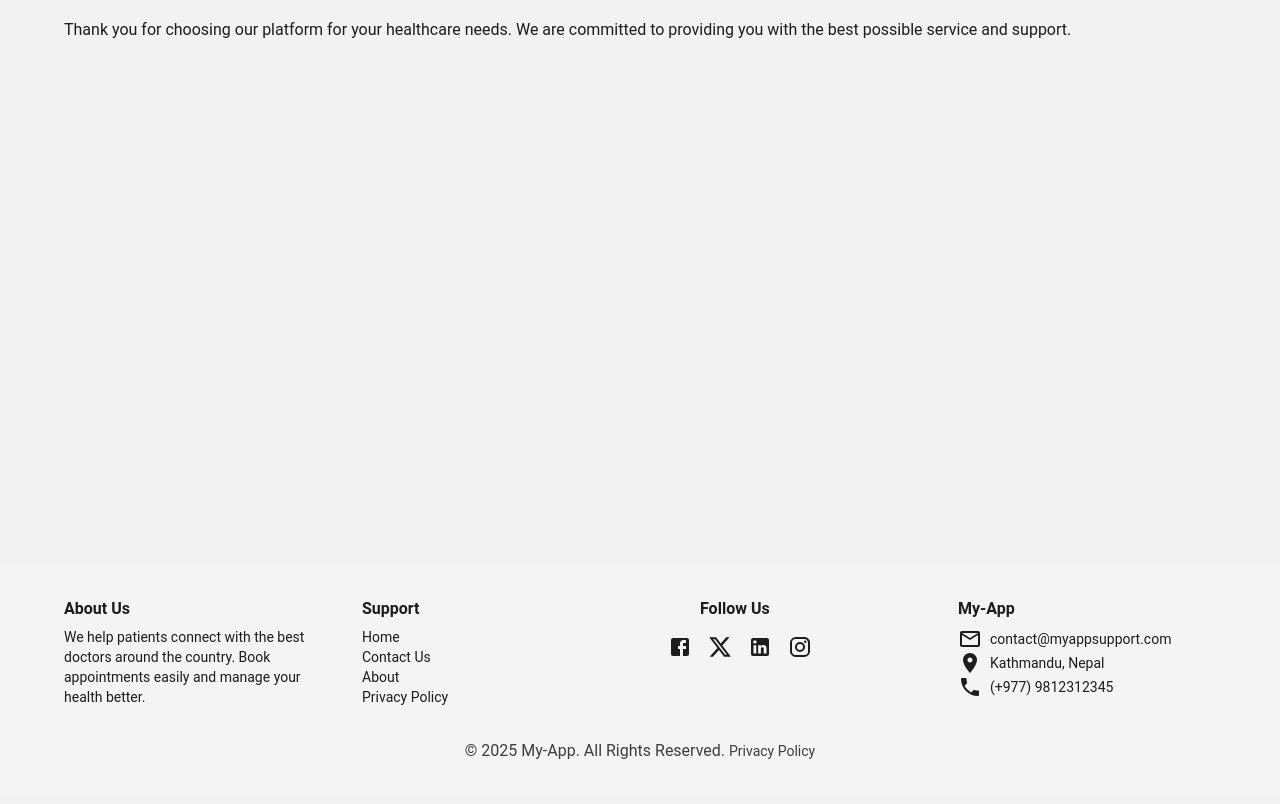
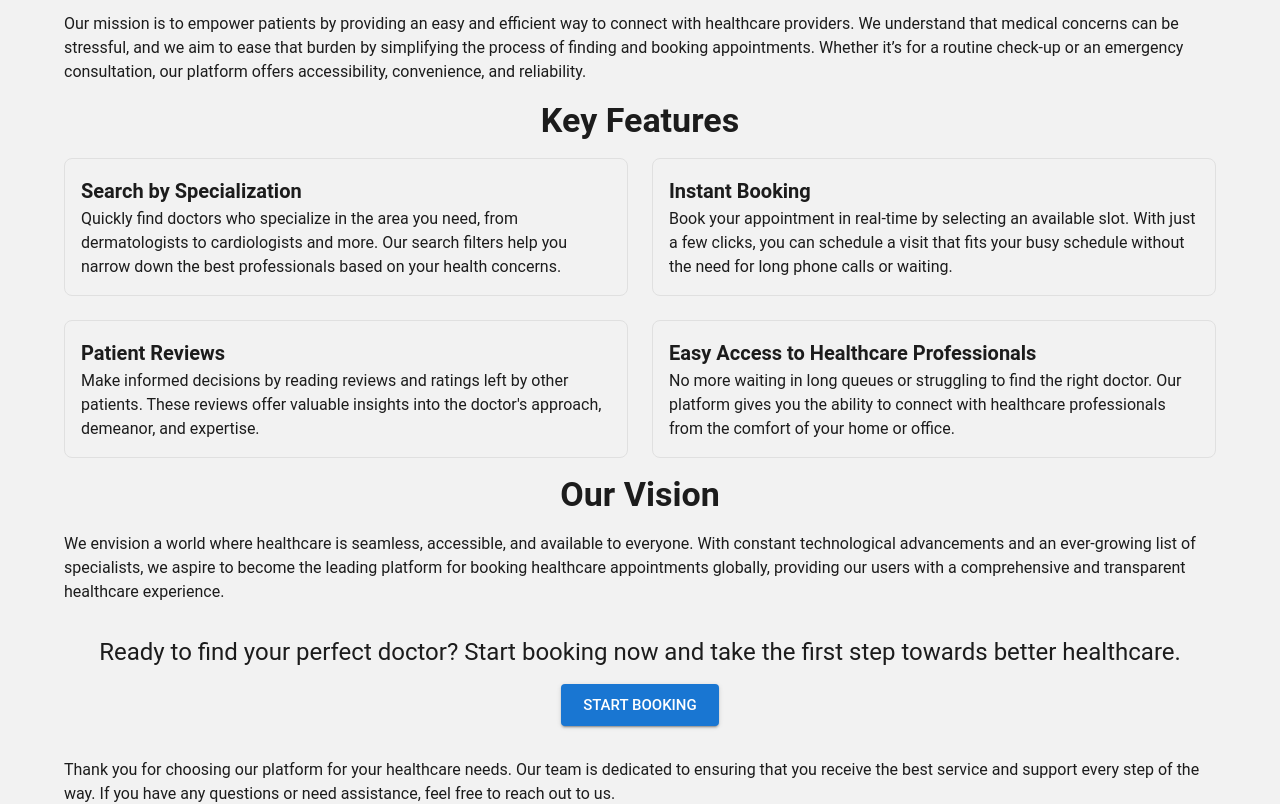
Before and after one commit to pranavrjb/my-app2, a React app in the folder frontend/: page /About in a window 1280 px wide. Shown: the part 363-1167 px from the top of the page. Built offline with nearby package versions, Linux system fonts and the light colour scheme; the HTML template or start-up script is replaced by a standard one.

Commit message:
feat: enhance About page with detailed sections on mission, features, and vision

```diff
--- a/frontend/src/pages/About.jsx
+++ b/frontend/src/pages/About.jsx
@@ -1,24 +1,91 @@
 import React from 'react';
-import { Container, Typography, Box } from '@mui/material';
+import { Container, Typography, Box, Button, Grid } from '@mui/material';
 
 const About = () => {
   return (
     <Container>
-      <Box sx={{ my: 4,minHeight: '100vh', }}>
+      <Box sx={{ my: 4, minHeight: '100vh' }}>
         <Typography variant="h2" component="h1" textAlign={'center'} gutterBottom>
           About Us
         </Typography>
+
+        {/* Introduction Section */}
         <Typography variant="body1" paragraph>
-          Welcome to our booking web page where you can easily book appointments with doctors according to your needs. Our platform is designed to provide a seamless and efficient experience for users to find and schedule appointments with healthcare professionals.
+          Welcome to our booking platform, your reliable resource for finding and booking doctor appointments quickly and easily. We aim to bridge the gap between patients and healthcare professionals, making healthcare access more streamlined and hassle-free.
+        </Typography>
+
+        <Typography variant="body1" paragraph>
+          Our platform allows you to book appointments based on your specific needs, whether you're looking for a specialist, a general practitioner, or even a doctor in your area. With just a few clicks, you can schedule a consultation with the right doctor for you.
+        </Typography>
+
+        {/* Mission Section */}
+        <Typography variant="h4" component="h2" sx={{ my: 2 }} textAlign={'center'} fontWeight={'bold'}>
+          Our Mission
         </Typography>
         <Typography variant="body1" paragraph>
-          Our mission is to make healthcare accessible and convenient for everyone. We understand the importance of timely medical care and strive to connect patients with the right doctors quickly and easily.
+          Our mission is to empower patients by providing an easy and efficient way to connect with healthcare providers. We understand that medical concerns can be stressful, and we aim to ease that burden by simplifying the process of finding and booking appointments. Whether it’s for a routine check-up or an emergency consultation, our platform offers accessibility, convenience, and reliability.
+        </Typography>
+
+        {/* Features Section */}
+        <Typography variant="h4" component="h2" sx={{ my: 2 }} textAlign={'center'} fontWeight={'bold'}>
+          Key Features
+        </Typography>
+        <Grid container spacing={3}>
+          <Grid item xs={12} sm={6}>
+            <Box sx={{ padding: 2, border: '1px solid', borderColor: 'grey.300', borderRadius: 2 }}>
+              <Typography variant="h6" fontWeight={'bold'}>Search by Specialization</Typography>
+              <Typography variant="body1">
+                Quickly find doctors who specialize in the area you need, from dermatologists to cardiologists and more. Our search filters help you narrow down the best professionals based on your health concerns.
+              </Typography>
+            </Box>
+          </Grid>
+          <Grid item xs={12} sm={6}>
+            <Box sx={{ padding: 2, border: '1px solid', borderColor: 'grey.300', borderRadius: 2 }}>
+              <Typography variant="h6" fontWeight={'bold'}>Instant Booking</Typography>
+              <Typography variant="body1">
+                Book your appointment in real-time by selecting an available slot. With just a few clicks, you can schedule a visit that fits your busy schedule without the need for long phone calls or waiting.
+              </Typography>
+            </Box>
+          </Grid>
+          <Grid item xs={12} sm={6}>
+            <Box sx={{ padding: 2, border: '1px solid', borderColor: 'grey.300', borderRadius: 2 }}>
+              <Typography variant="h6" fontWeight={'bold'}>Patient Reviews</Typography>
+              <Typography variant="body1">
+                Make informed decisions by reading reviews and ratings left by other patients. These reviews offer valuable insights into the doctor's approach, demeanor, and expertise.
+              </Typography>
+            </Box>
+          </Grid>
+          <Grid item xs={12} sm={6}>
+            <Box sx={{ padding: 2, border: '1px solid', borderColor: 'grey.300', borderRadius: 2 }}>
+              <Typography variant="h6" fontWeight={'bold'}>Easy Access to Healthcare Professionals</Typography>
+              <Typography variant="body1">
+                No more waiting in long queues or struggling to find the right doctor. Our platform gives you the ability to connect with healthcare professionals from the comfort of your home or office.
+              </Typography>
+            </Box>
+          </Grid>
+        </Grid>
+
+        {/* Vision Section */}
+        <Typography variant="h4" component="h2" sx={{ my: 2 }} textAlign={'center'} fontWeight={'bold'}>
+          Our Vision
         </Typography>
         <Typography variant="body1" paragraph>
-          With our user-friendly interface, you can search for doctors based on specialty, location, and availability. You can also read reviews from other patients to help you make informed decisions about your healthcare.
+          We envision a world where healthcare is seamless, accessible, and available to everyone. With constant technological advancements and an ever-growing list of specialists, we aspire to become the leading platform for booking healthcare appointments globally, providing our users with a comprehensive and transparent healthcare experience.
         </Typography>
-        <Typography variant="body1" paragraph>
-          Thank you for choosing our platform for your healthcare needs. We are committed to providing you with the best possible service and support.
+
+        {/* Call to Action Section */}
+        <Box sx={{ textAlign: 'center', mt: 4 }}>
+          <Typography variant="h5" paragraph>
+            Ready to find your perfect doctor? Start booking now and take the first step towards better healthcare.
+          </Typography>
+          <Button variant="contained" color="primary" size="large" href="/bookings">
+            Start Booking
+          </Button>
+        </Box>
+
+        {/* Thank You Section */}
+        <Typography variant="body1" paragraph sx={{ mt: 4 }}>
+          Thank you for choosing our platform for your healthcare needs. Our team is dedicated to ensuring that you receive the best service and support every step of the way. If you have any questions or need assistance, feel free to reach out to us.
         </Typography>
       </Box>
     </Container>
```
Also changed, not shown: 1 other file (tests, documents, lock files or other folders).
